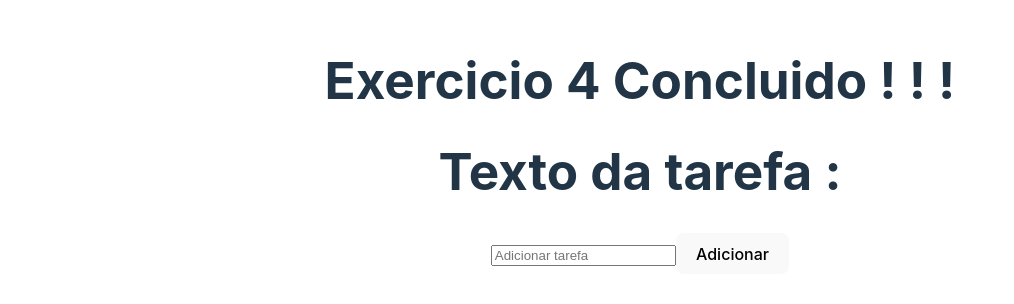
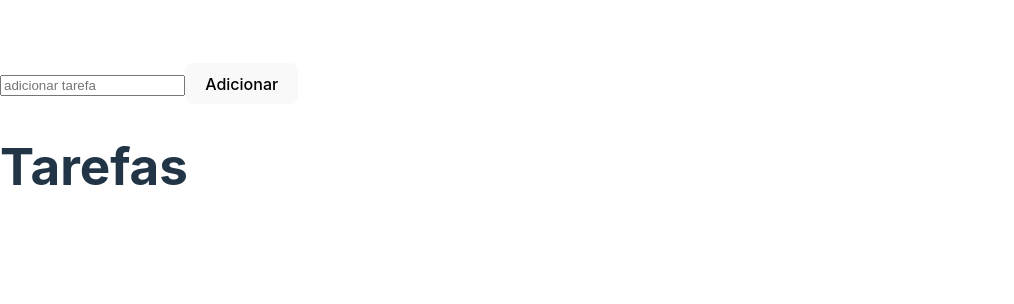
Before and after one commit to Dedecow/M1S09, a React (Vite) app in the folder exercicio-1/: page / in a window 1280 px wide. Shown: the part 254-558 px from the top of the page, without its empty margins (0-1014 px from the left). Built offline with nearby package versions, Linux system fonts and the light colour scheme.

Commit message:
correção sintaxe

```diff
--- a/exercicio-1/src/App.jsx
+++ b/exercicio-1/src/App.jsx
@@ -1,28 +1,41 @@
-import { useState } from 'react'
-import './App.css'
-import CardAdicionar from './components/cardAdicionar'
+import CardAdicionar from './components/CardAdicionar';
+
+import {useState} from 'react';
 
 
 function App() {
 
-  const [listaTarefas, setListaTarefas] = useState([
-    {Id: 1, textoTarefa: "tarefa 1", finalizado: false}
-  ]);
-  const addTarefa = (texto) => {
-    const novaTarefa = {Id: listaTarefas.length + 1 , textoTarefa: texto, finalizado: false}
-    setListaTarefas = (novaTarefa)
+const [listaTarefas, setListaTarefas] = useState ([
+
+{Id: 1, textoTarefa: "Tarefa 1", finalizado: false}
+
+])
+
+
+var adicionarTarefa = (texto) => {
+
+var novaTarefa = {Id:listaTarefas.lenght +1, textoTarefa: "Tarefa1", finalizado: false}
+
+setListaTarefas = [...listaTarefas, setListaTarefas]
+
 }
+
+
 return (
+
 <>
-      <div>
-        <h1> Exercicio 4 Concluido ! ! ! </h1>
+
 <CardAdicionar/>
 
+<div>{ listaTarefas.map(tarefa => {<spam> {tarefa.textoTarefa} </spam>})}
 
 </div>
 
 </>
-  )
+
+);
+
 }
 
-export default App
+
+export default App;
--- a/exercicio-1/src/components/cardAdicionar/index.jsx
+++ b/exercicio-1/src/components/cardAdicionar/index.jsx
@@ -1,42 +1,54 @@
-import { useState } from 'react';
-
-function CardAdicionar(props) {
-
-  const [textoTarefa, setTextoTarefa] = useState("");
-
-// const isValorValido = valor.trim() !== '';
-// function atualizarValor(event) {
-//   setTextoTarefa(event.target.value);
-// }
+import React, { useState } from 'react';
 
 
-  function handleAdicionarTarefa() {
-    props.adicionarTarefa(textoTarefa);
-    setTextoTarefa("");
-    }
+function CardAdicionar() {
+
+const [valorImput, setValorImput] = useState('');
 
 
-  //function handleAdicionarTarefa() {
-  //  setTextoTarefa(adicionarTarefa);
-  //  setTextoTarefa('');
-  //}
+const manipulaAlteracaoImput = (e) => {
 
-  //const limparTabela = () => {
-  //  setTarefas([]);
-  //}
+setValorImput(e.target.value);
 
-  return (
-    <div>
-      <h1>Texto da tarefa : {textoTarefa}</h1>
-      <input
-        type="text"
-        placeholder="Adicionar tarefa"
-        value={textoTarefa}
-        onChange={(evento)=> setTextoTarefa(evento.target.value)}
-      />
-      <button onClick={()=>handleAdicionarTarefa()}>Adicionar</button>
-    </div>
-  );
+};
+
+
+const handleButtonClick = () => {
+
+setValorImput(valorImput);
+
+};
+
+
+return (
+
+<>
+
+<div>
+
+<input
+
+type="text"
+
+placeholder="adicionar tarefa"
+
+value={valorImput}
+
+onChange={manipulaAlteracaoImput}
+
+/>
+
+<button onClick={handleButtonClick}>Adicionar</button>
+
+</div>
+
+<h1>Tarefas{valorImput}</h1>
+
+</>
+
+);
+
 }
 
+
 export default CardAdicionar;
```
Lines whose indentation alone changed are shown as unchanged.
